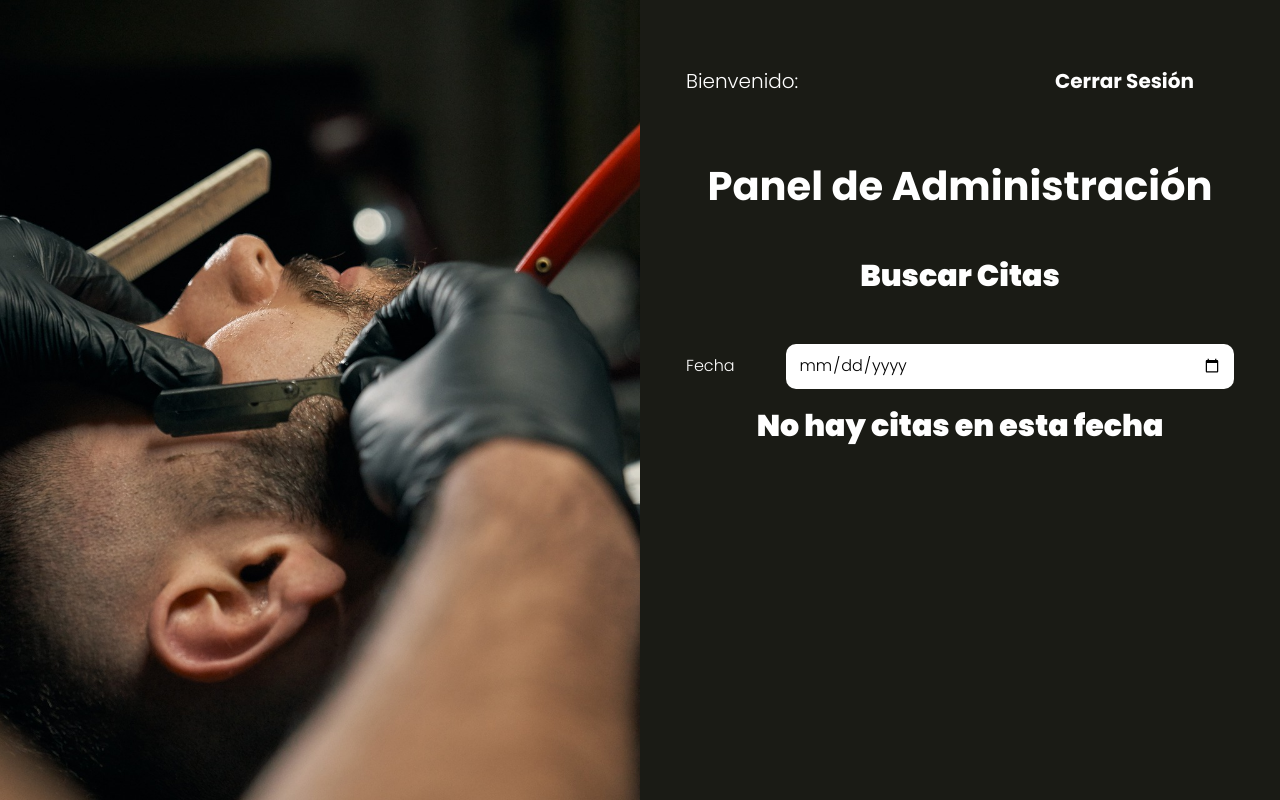
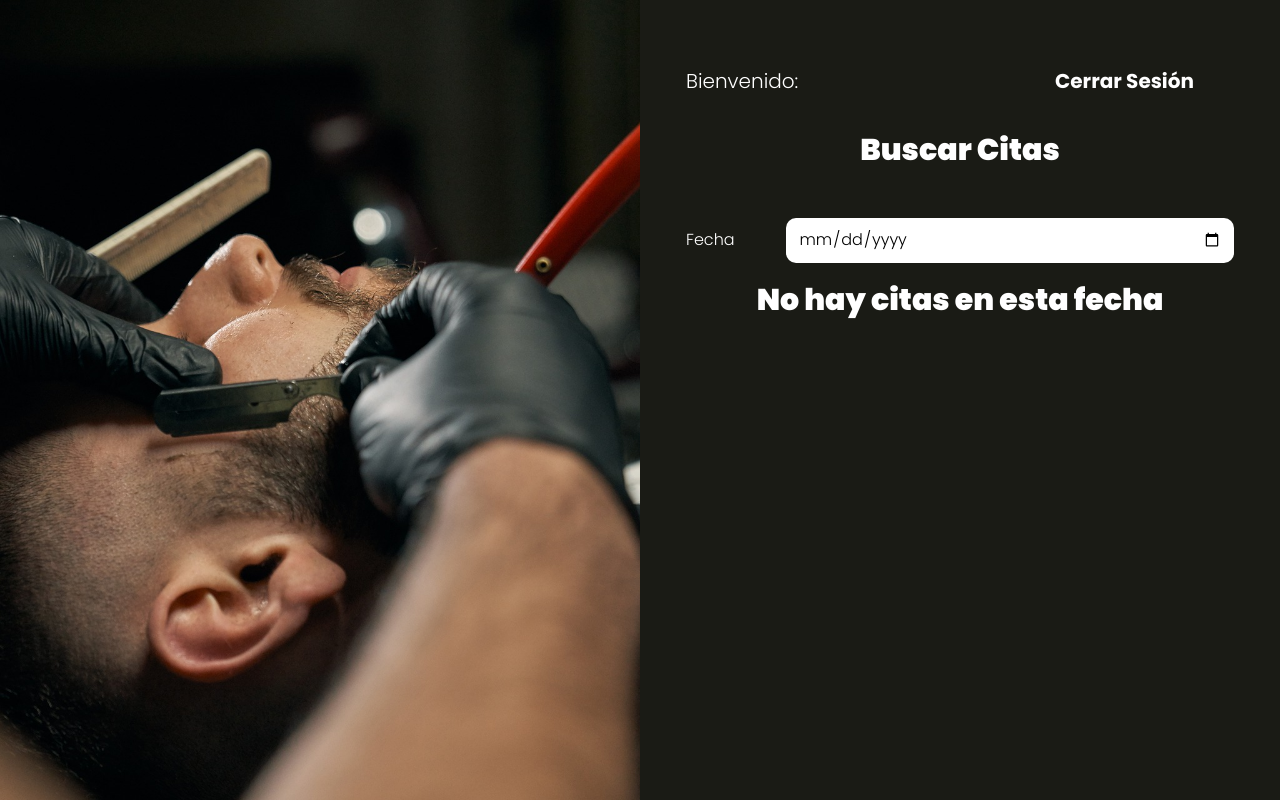
Before and after one commit to SmithHarold/AppSalon, a PHP site: template views/admin/index.php in a window 1280 px wide. Run offline with PHP 8.4, Linux system fonts and the light colour scheme; the template is opened without the code that fills it, so the values that code supplies are empty.

Commit message:
Update barra.php

```diff
--- a/views/templates/barra.php
+++ b/views/templates/barra.php
@@ -4,9 +4,10 @@
     <a class="boton" href="/logout">Cerrar Sesión</a>
 </div>
 
-<h1 class="nombre-pagina">Panel de Administración</h1>
+
 
 <?php if(isset($_SESSION['admin'])) { ?>
+ <h1 class="nombre-pagina">Panel de Administración</h1>
  <div class="barra-servicios">
     <a href="/admin" class="boton">Ver Citas</a>
     <a href="/servicios" class="boton">Ver Servicios</a>
```
